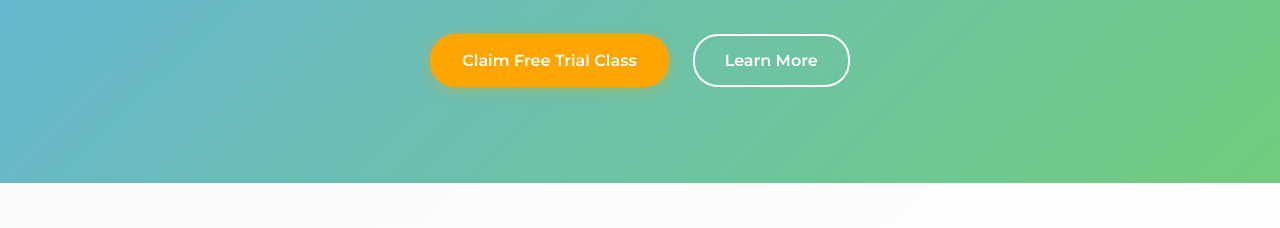
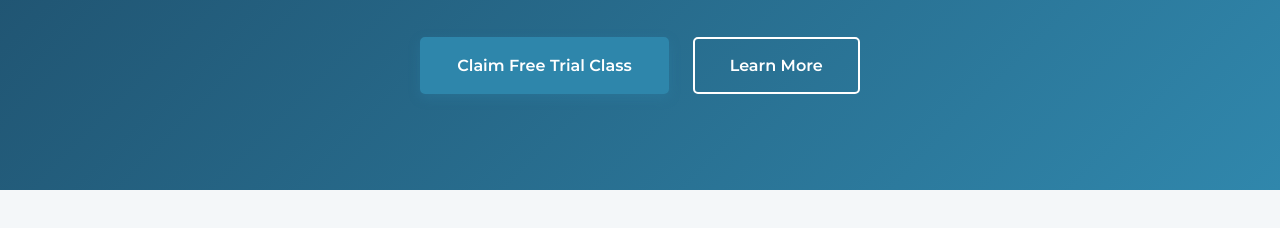
Before and after one commit to vgopikrishnagit/bps, a plain HTML site: page index.html in a window 1280 px wide. Shown: the part 432-660 px from the top of the page. Drawn offline with nearby package versions, Linux system fonts and the light colour scheme.

Commit message:
Update index.html

```diff
--- a/index.html
+++ b/index.html
@@ -6,7 +6,7 @@
     <meta name="description" content="Bhakta Prahlad Sunday School - Where Education Becomes Enlightenment. Building strong character and spiritual values in children aged 5-12.">
     <meta name="keywords" content="Sunday school, spiritual education, children, values, Krishna, ISKCON, character development">
     <title>Bhakta Prahlad Sunday School | Where Education Becomes Enlightenment</title>
-    <link rel="stylesheet" href="styles1.css">
+    <link rel="stylesheet" href="styles2.css">
 
     <link rel="preconnect" href="https://fonts.googleapis.com">
     <link rel="preconnect" href="https://fonts.gstatic.com" crossorigin>
```
